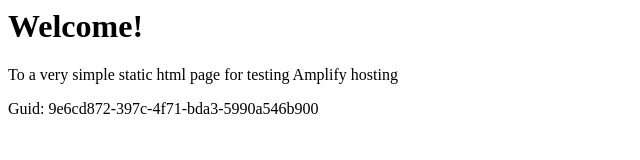
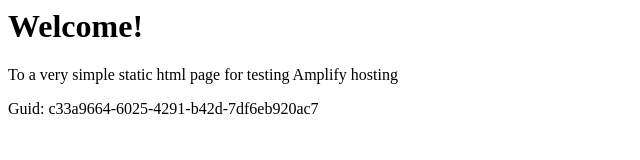
Before and after one commit to aws-aemilia-cmh/Github-PR-Commit-Integration-Test-DoNotTouch-GitHubWebhookPushCanaryTest-v1-preprod-us-east-2, a website: page src/index.html in a window 1280 px wide. Shown: the full height of the page, 0-640 px from the left. Drawn offline with Linux system fonts and the light colour scheme.

Commit message:
commit from integ tests

```diff
--- a/src/index.html
+++ b/src/index.html
@@ -12,6 +12,6 @@
 <body>
     <h1>Welcome!</h1>
     <p>To a very simple static html page for testing Amplify hosting</p>
-    <p>Guid: 9e6cd872-397c-4f71-bda3-5990a546b900</p></body>
+    <p>Guid: c33a9664-6025-4291-b42d-7df6eb920ac7</p></body>
 
 </html>
```
